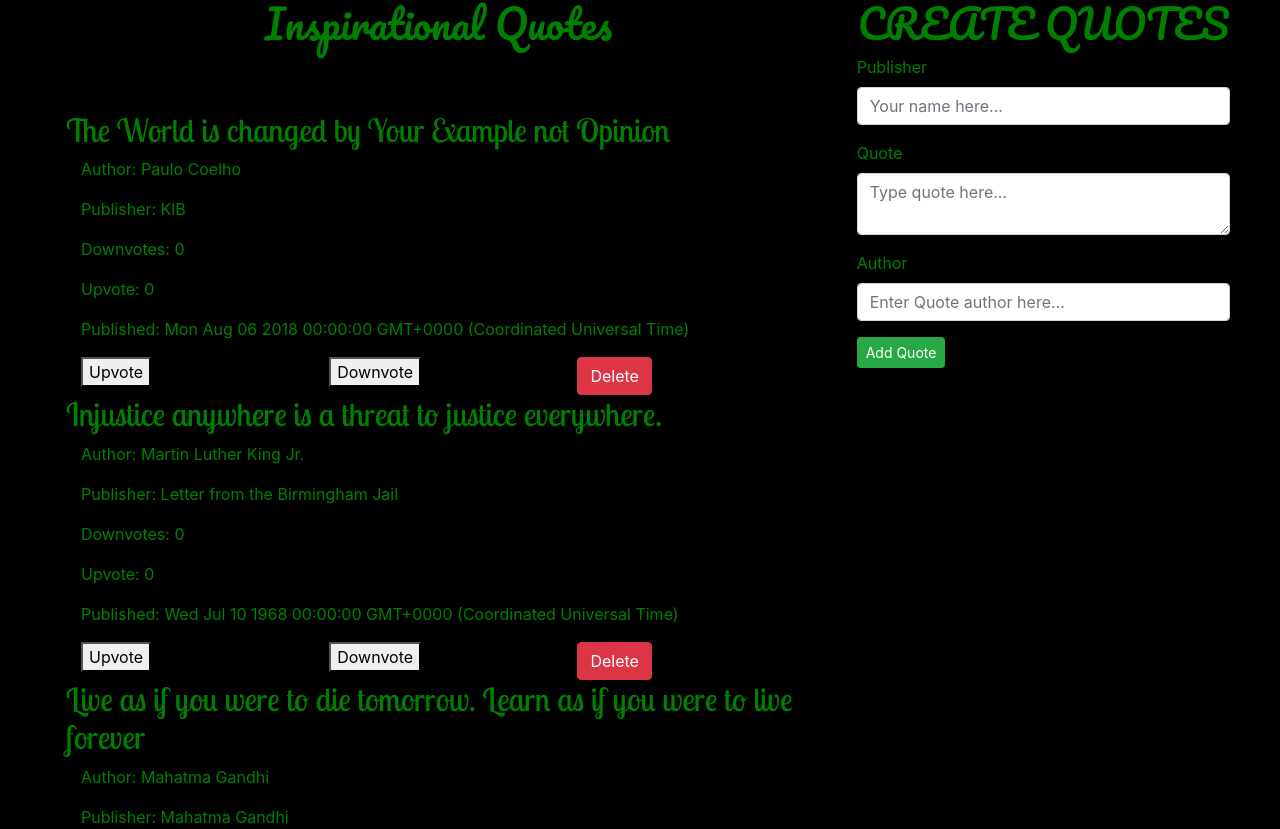
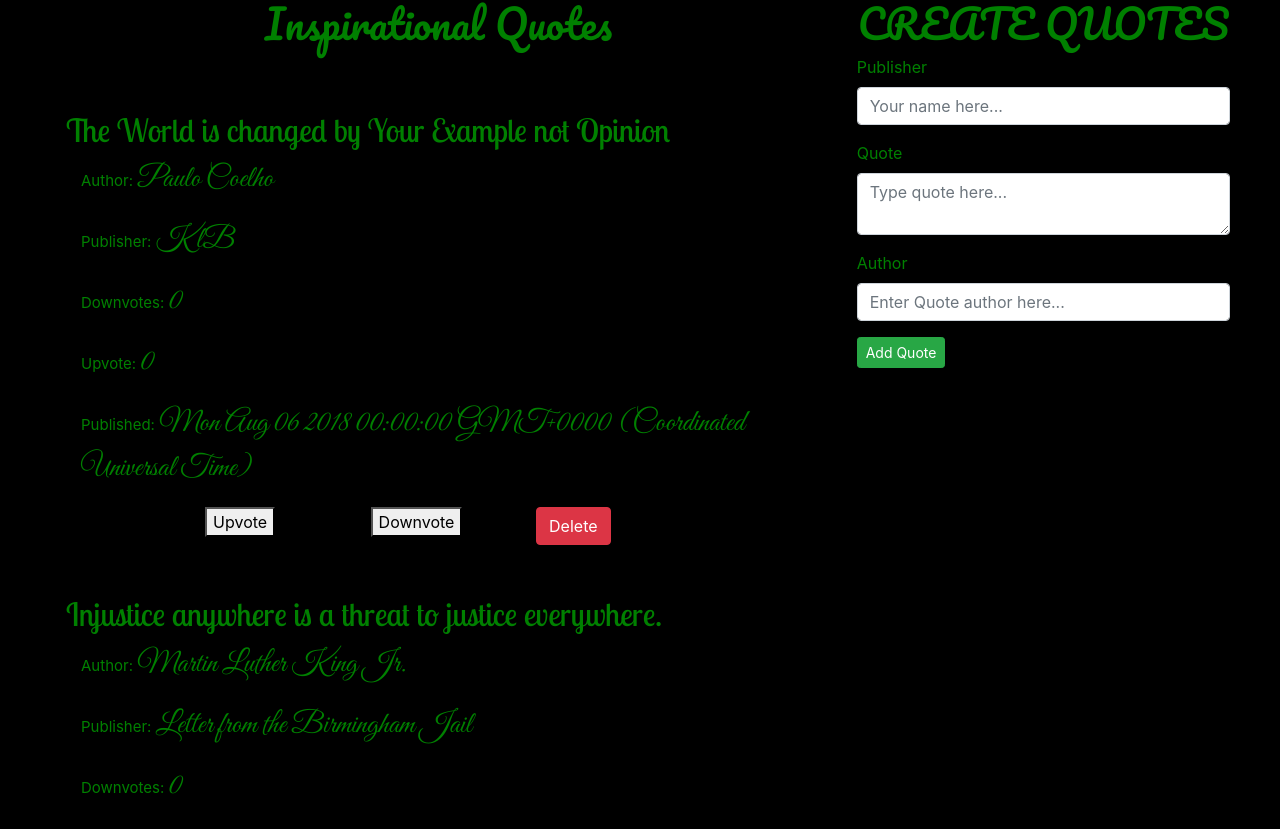
Before and after one commit to BrianKhaifah/Quote-Code., an Angular app: page / in a window 1280 px wide. Shown: the part 491-1320 px from the top of the page. Built offline with nearby package versions, Linux system fonts and the light colour scheme.

Commit message:
Modified button  component

```diff
--- a/src/app/button/button.component.css
+++ b/src/app/button/button.component.css
@@ -1,6 +1,12 @@
-p{
+#paragraph{font-size: 15px;
 
 }
-span{
+#span{
+font-size: 30px;
+font-family: 'Great Vibes', cursive;
+
 
 }
+.row{
+  padding-bottom: 25px;
+}
--- a/src/app/button/button.component.html
+++ b/src/app/button/button.component.html
@@ -1,14 +1,22 @@
 <div class="container">
 
-    <p>Author: <span>{{quote.author}}</span></p>
+    <p id="paragraph">Author: <span id="span">{{quote.author}}</span></p>
 
-    <p>Publisher: <span>{{quote.publisher}}</span></p>
+    <p id="paragraph">Publisher: <span id="span">{{quote.publisher}}</span></p>
 
-    <p>Downvotes: <span>{{quote.downvote}}</span></p>
+    <p id="paragraph">Downvotes: <span id="span">{{quote.downvote}}</span></p>
 
-    <p>Upvote: <span>{{quote.upvote}}</span></p>
+    <p id="paragraph">Upvote: <span id="span">{{quote.upvote}}</span></p>
 
-    <p>Published: <span>{{quote.published}}</span></p>
+    <p id="paragraph">Published: <span id="span">{{quote.published}}</span></p>
+
+
+
+  <div class="row">
+    <div class="col-md-2">
+
+    </div>
+    <div class="col-md-8">
 
     <div class="row">
 
@@ -29,4 +37,12 @@
       </div>
 
     </div>
+
     </div>
+    <div class="col-md-2">
+
+    </div>
+
+  </div>
+
+  </div>
--- a/src/index.html
+++ b/src/index.html
@@ -15,6 +15,9 @@
 <link rel="preconnect" href="https://fonts.googleapis.com">
 <link rel="preconnect" href="https://fonts.gstatic.com" crossorigin>
 <link href="https://fonts.googleapis.com/css2?family=Lobster+Two&display=swap" rel="stylesheet">
+<link rel="preconnect" href="https://fonts.googleapis.com">
+<link rel="preconnect" href="https://fonts.gstatic.com" crossorigin>
+<link href="https://fonts.googleapis.com/css2?family=Great+Vibes&display=swap" rel="stylesheet">
 <link rel="icon" type="image/x-icon" href="favicon.ico">
 </head>
 <body>
```
Lines whose indentation alone changed are shown as unchanged.
